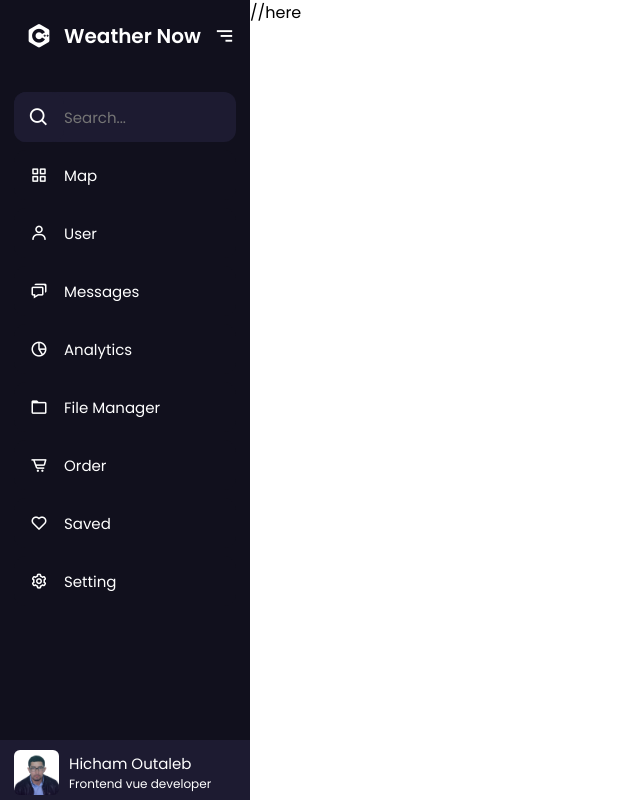
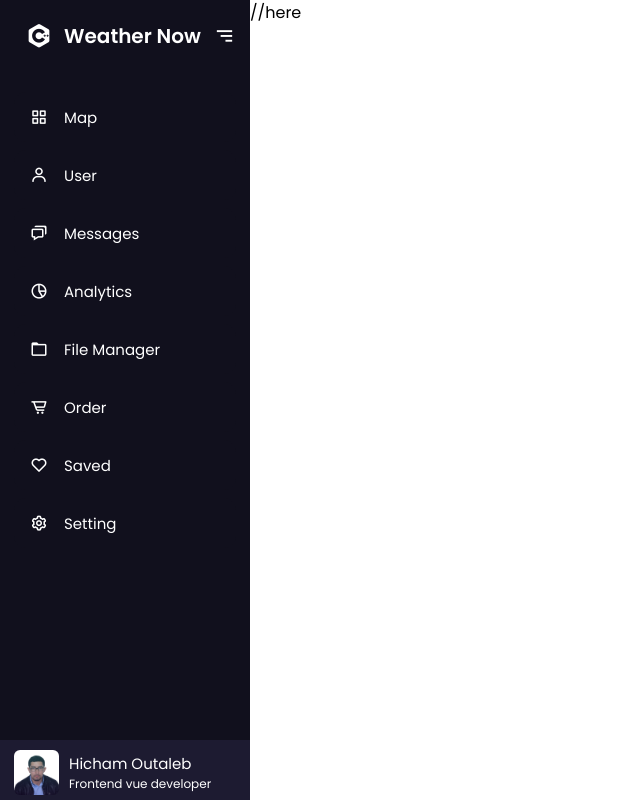
Before and after one commit to Hi1talib1World/wheather-app-vuejs, a Vue app: page / in a window 1280 px wide. Shown: the whole page, without its empty margins (0-640 px from the left). Built offline with nearby package versions, Linux system fonts and the light colour scheme.

Commit message:
Update Sidebar-menu.vue

```diff
--- a/src/components/Sidebar-menu.vue
+++ b/src/components/Sidebar-menu.vue
@@ -142,7 +142,7 @@
         type: Array,
         default: () => [
           {
-            link: '#',
+            link: '/Map',
             name: 'Map',
             tooltip: 'Dashboard',
             icon: 'bx-grid-alt',
@@ -191,19 +191,8 @@
           },
         ],
       },
-      //! Search
-      isSearch: {
-        type: Boolean,
-        default: true,
-      },
-      searchPlaceholder: {
-        type: String,
-        default: 'Search...',
-      },
-      searchTooltip: {
-        type: String,
-        default: 'Search',
-      },
+
+
       //! Profile detailes
       profileImg: {
         type: String,
```
